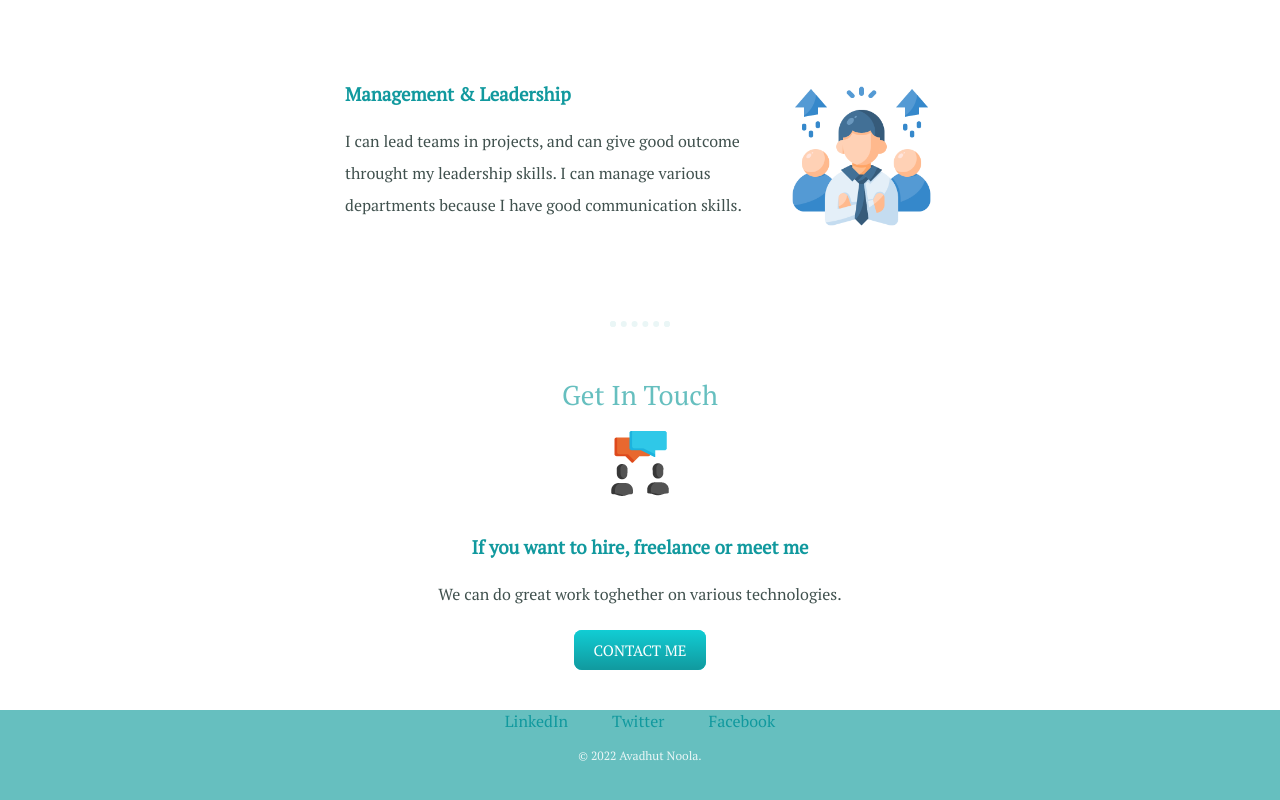
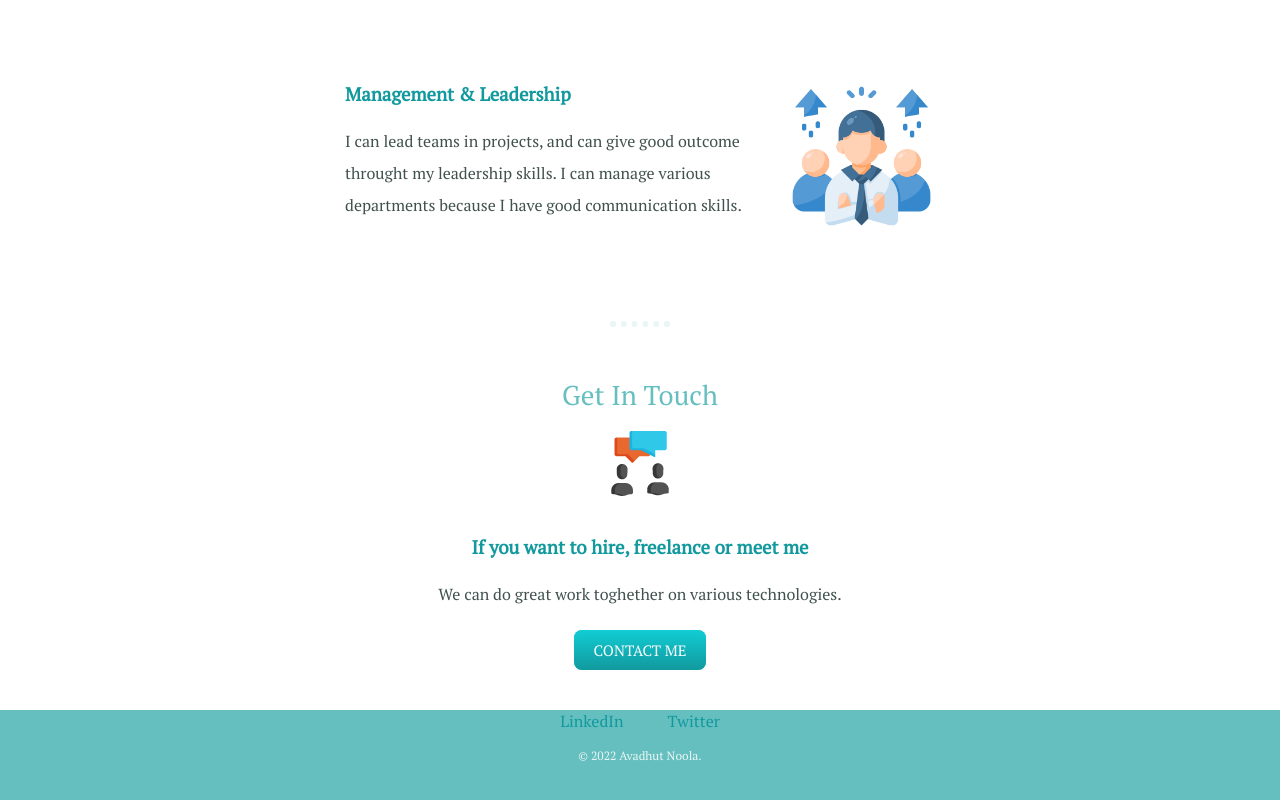
Before and after one commit to avadhut-noola/Personal-site, a plain HTML site: page index.html in a window 1280 px wide. Shown: the part 1450-2250 px from the top of the page. Drawn offline with Linux system fonts and the light colour scheme.

Commit message:
Update index.html

```diff
--- a/index.html
+++ b/index.html
@@ -51,8 +51,7 @@
 
     <div class="bottom-container">
       <a class="footer-link" href="https://www.linkedin.com/in/avadhut-noola-221988239" target="_main">LinkedIn</a>
-      <a class="footer-link" href="https://mobile.twitter.com/avdhootnoola"target="_main">Twitter</a>
-      <a class="footer-link" href="https://www.facebook.com/avdhut.nula.7"target="_main">Facebook</a>
+      <a class="footer-link" href="https://twitter.com/Avadhut_Noola"target="_main">Twitter</a>
       <p class="copyright">&copy; 2022 Avadhut Noola.</p>
     </div>
   </body>
```
